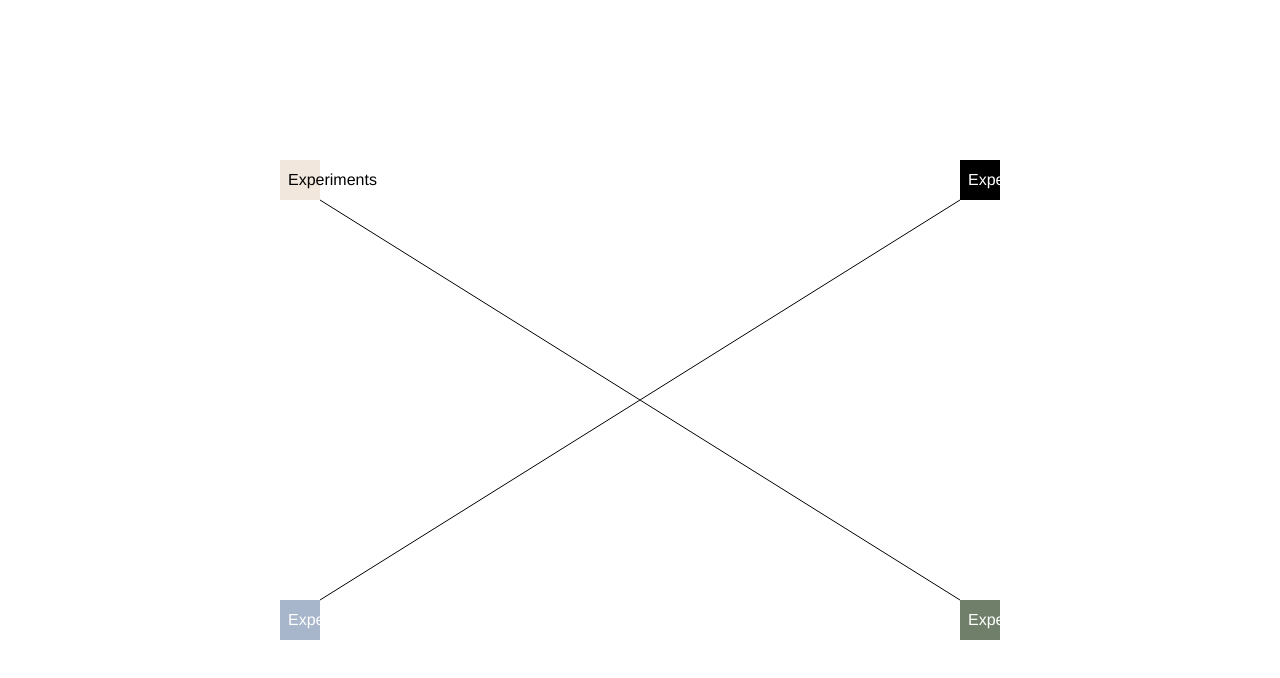
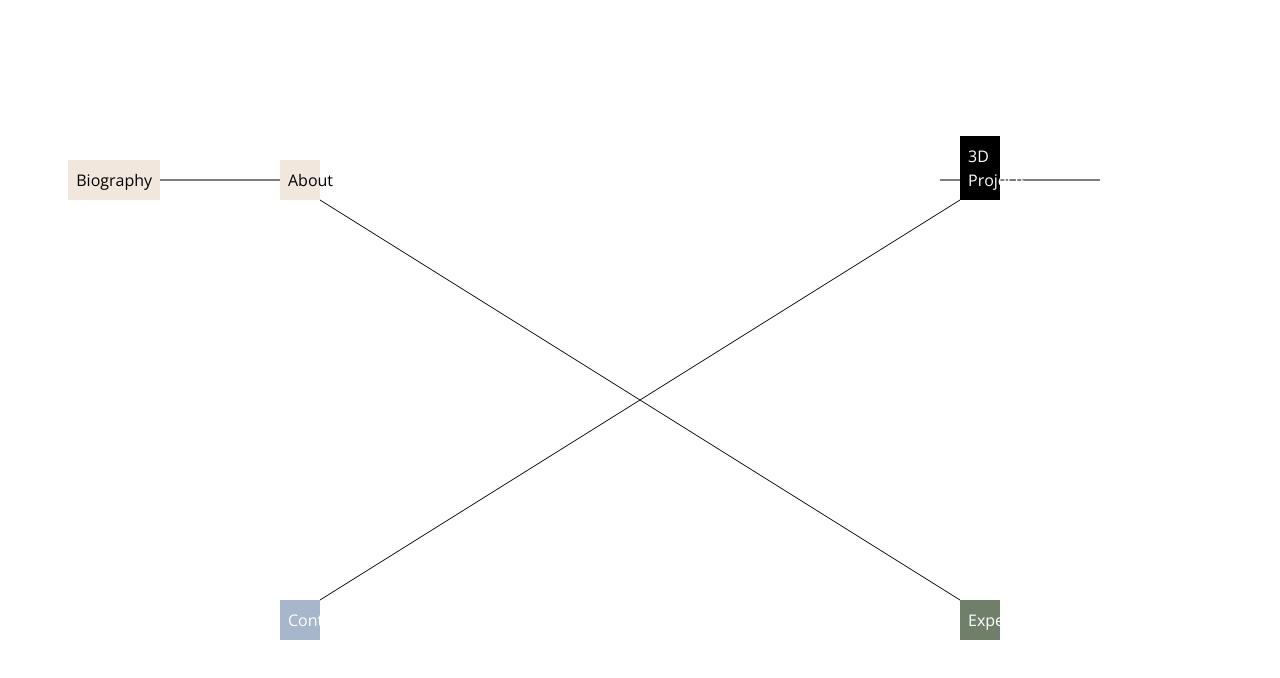
Before and after one commit to georgegausden/portfolio, a Next.js app: page / in a window 1280 px wide. Shown: the top 678 px of the page. Built offline with nearby package versions, Linux system fonts and the light colour scheme.

Commit message:
Update fonts and add page links

```diff
--- a/app/layout.tsx
+++ b/app/layout.tsx
@@ -1,8 +1,12 @@
 import Navbar from "./components/navbar";
 import type { Metadata } from "next";
-import { Inter } from "next/font/google";
+import { Inter, Open_Sans } from "next/font/google";
 import { Arimo } from "next/font/google";
 import MainLayout from "./components/mainLayout";
+
+
+
+
 
 
 import "./globals.css";
@@ -15,7 +19,7 @@ import PageNavigation from "./components/pageNavigation";
 
 
 
-const inter = Arimo({ subsets: ["latin"] });
+const inter = Open_Sans({ subsets: ["latin"] });
 
 
 
--- a/app/page.tsx
+++ b/app/page.tsx
@@ -12,6 +12,8 @@ import Branch from "./components/branch";
 
 export default function Home() {
 
+  const [isMouseOver, setIsMouseOver] = useState(false);
+
   return (
     <AnimatePresence>
       <motion.main className="grid grid-cols-2 h-screen"
@@ -21,6 +23,7 @@ export default function Home() {
         transition={{ ease: "easeInOut", duration: 1 }}
       >
         <div>
+
           <div style={{ position: 'relative', width: '100%', height: '100%' }}>
             <svg
               style={{ position: 'absolute', top: 0, left: 0, width: '100%', height: '100%' }}
@@ -32,19 +35,49 @@ export default function Home() {
                 y2='50%'
                 stroke='black'
               />
+
+              {/* draw the lines for the other pages */}
+              <line
+                x1='50%'
+                y1='50%'
+                x2='25%'
+                y2='50%'
+                stroke='black'
+                transform="translate(-20,-20)"
+              />
+
+
             </svg>
-            <Link href="/experiments"
+            <a
+              onMouseEnter={() => setIsMouseOver(true)}
+              onMouseLeave={() => setIsMouseOver(false)}
               style={{
                 position: 'absolute',
                 bottom: '50%',
                 right: '50%',
                 backgroundColor: "#F1E7DD"
               }}
+              className={`w-10 h-auto m-0 text-black hover:w-auto ease-in-out duration-500 transition-all px-2`}>
+              <h6>About</h6>
+            </a>
 
-              className={`w-10 h-auto m-0 text-black hover:w-32 ease-in-out duration-500 transition-all pl-2`}>
-              <h6>Experiments</h6>
+            <Link href="/about"
+              onMouseEnter={() => setIsMouseOver(true)}
+              onMouseLeave={() => setIsMouseOver(false)}
+              style={{
+                position: 'absolute',
+                bottom: '50%',
+                right: '75%',
+                backgroundColor: "#F1E7DD"
+              }}
+              className={`w-auto px-2 h-auto m-0 text-black ease-in-out duration-500 transition-all`}>
+              <h6>Biography</h6>
             </Link>
+
+
           </div>
+
+
         </div>
 
         <div>
@@ -56,8 +89,22 @@ export default function Home() {
                 x1="0%" y1="100%" x2="50%" y2="50%"
                 stroke='black'
               />
+
+                {/* draw the lines for the other pages */}
+                <line
+                x1='50%'
+                y1='50%'
+                x2='75%'
+                y2='50%'
+
+
+
+
+                stroke='black'
+                transform="translate(-20,-20)"
+              />
             </svg>
-            <Link href="/experiments"
+            <Link href="/3d"
               style={{
                 position: 'absolute',
                 bottom: '50%',
@@ -66,7 +113,7 @@ export default function Home() {
               }}
 
               className={`w-10 h-auto m-0 text-white hover:w-32 ease-in-out duration-500 transition-all pl-2`}>
-              <h6>Experiments</h6>
+              <h6>3D Projects</h6>
             </Link>
           </div>
         </div>
@@ -90,7 +137,7 @@ export default function Home() {
               }}
 
               className={`w-10 h-auto m-0 text-white hover:w-32 ease-in-out duration-500 transition-all pl-2`}>
-              <h6>Experiments</h6>
+              <h6>Contact</h6>
             </Link>
           </div>
         </div>
```
Also changed, not shown: app/fonts/Quadran-Black.ttf (added), app/fonts/Quadran-Black.woff (added).
